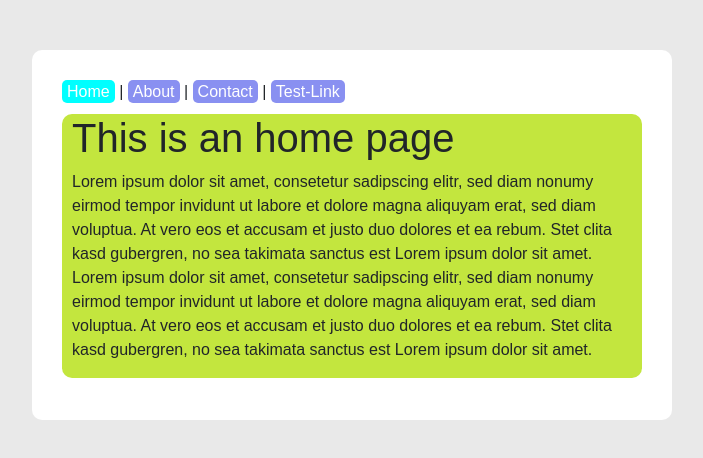
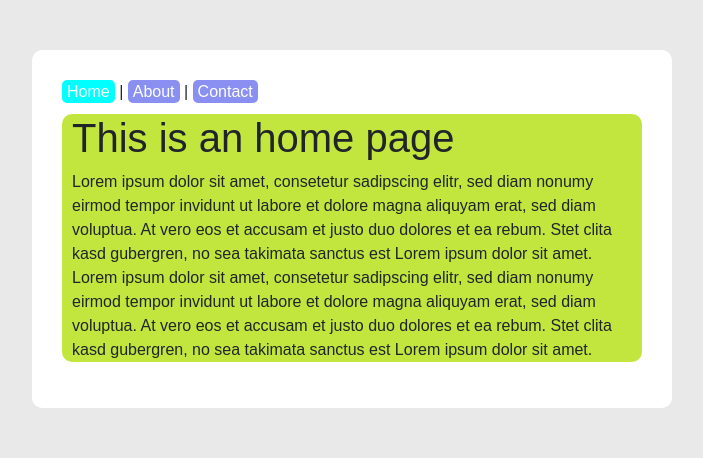
Before and after one commit to mikhailkushkov/vue-router-test, a Vue app: page / in a window 1280 px wide. Shown: the top 458 px of the page, without its empty margins (288-991 px from the left). Built offline with nearby package versions, Linux system fonts and the light colour scheme.

Commit message:
Update App.vue

```diff
--- a/src/App.vue
+++ b/src/App.vue
@@ -3,8 +3,7 @@
     <div id="nav">
       <router-link to="/" class="link active">Home</router-link> |
       <router-link to="/about" class="link">About</router-link> |
-      <router-link to="/contact" class="link">Contact</router-link> |
-      <router-link to="/testLink" class="link">Test-Link</router-link>
+      <router-link to="/contact" class="link">Contact</router-link>
     </div>
     <transition name="router-anim">
       <router-view/>
@@ -13,11 +12,11 @@
 </template>
 
 <script>
-import HelloWorld from './components/HelloWorld.vue';
+import UsersList from './components/UsersList.vue';
 
 export default {
   components: {
-    HelloWorld,
+    UsersList
   },
 };
 </script>
@@ -28,7 +27,8 @@ export default {
     font-family: Arial, Helvetica, sans-serif;
   }
   html, body {
-    height: calc(100% - 50px);
+    padding: 0;
+    margin: 0;
   }
   #app {
     background: #fff;
@@ -36,11 +36,11 @@ export default {
     padding: 30px;
     border-radius: 10px;
     margin: 50px auto 0 auto;
-    height: calc(60% - 50px);
+    height: auto;
+    display: block;
   }
   .page {
-    position: fixed;
-    width: calc(50% - 60px);
+    width: 100%;
   }
   .router-anim-enter-active {
     animation: coming 1s;
```
